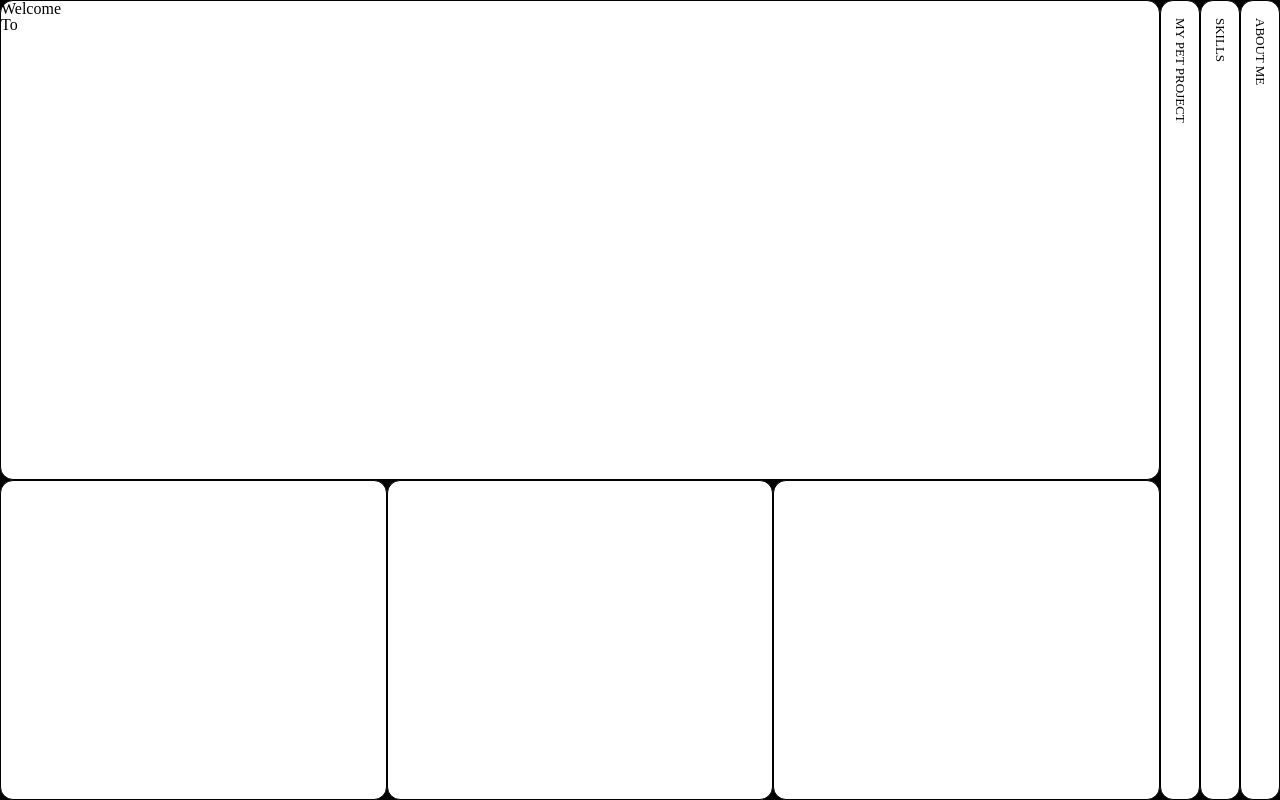
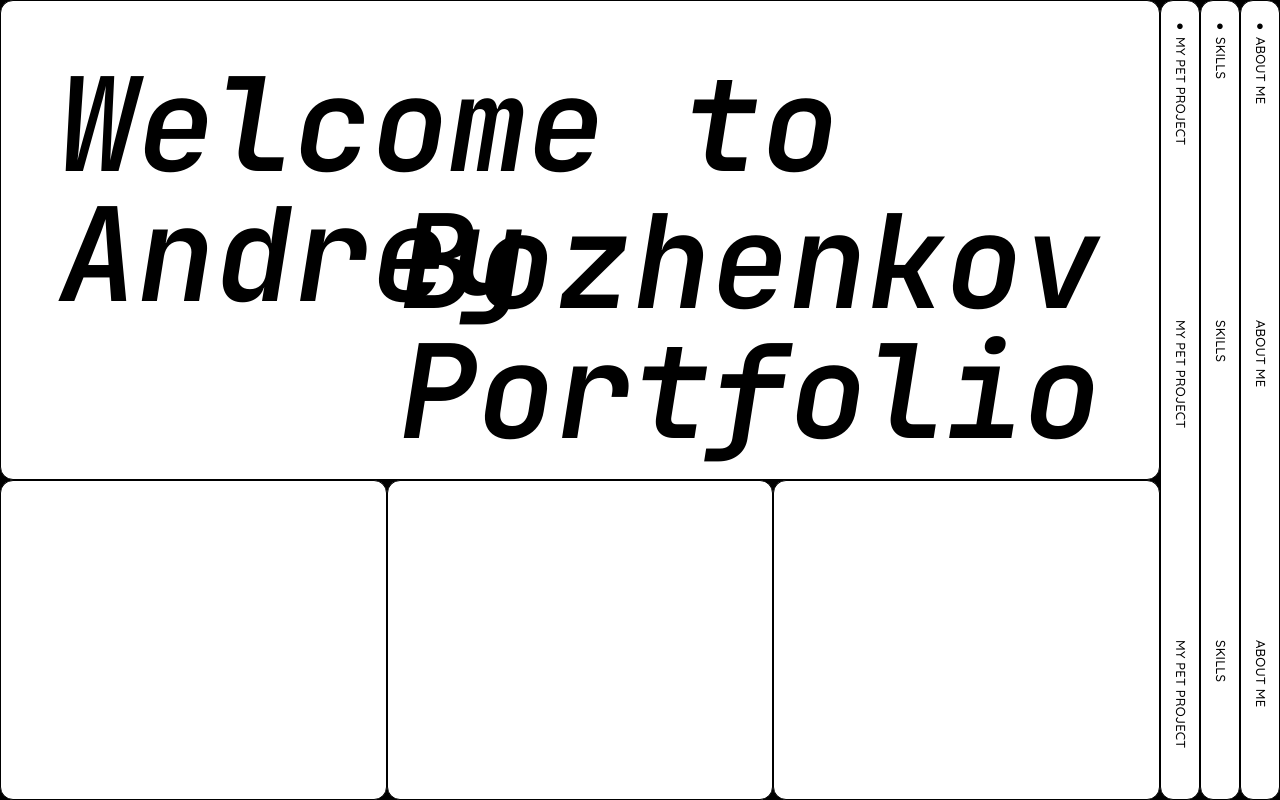
Before and after one commit to JaredNil/prtf_eden, a React (Create React App) app: page / in a window 1280 px wide. Built offline with nearby package versions, Linux system fonts and the light colour scheme.

Commit message:
add about

```diff
--- a/src/components/slideFolder/SlideContent.tsx
+++ b/src/components/slideFolder/SlideContent.tsx
@@ -21,18 +21,18 @@ const SlideContentIntro: FC = () => {
 
 	return (
 		<>
-			<div className="slide__block">
+			<section className="slide__block">
 				<div className="intro__title">
-					<p>Welcome</p>
-					<p>To</p>
+					<div className='intro__title-top'>Welcome to <br /> Andrey </div>
+					<div className='intro__title-bottom'>Bozhenkov	<br />Portfolio</div>
 				</div>
-			</div>
+			</section>
 
-			<div className="intro__block">
+			<section className="intro__block">
 				<div className="slide__block"></div>
 				<div className="slide__block"></div>
 				<div className="slide__block"></div>
-			</div>
+			</section>
 		</ >
 	);
 
@@ -42,7 +42,64 @@ const SlideContentPets: FC = () => {
 
 	return (
 		<>
-			<div className="slide__block">
+			<div className="pets">
+
+				<div className="pets__sidebar">
+					<div className="pets__sidebar-title slide__block">
+						<span>My pet project:</span>
+					</div>
+					<div className="pets__sidebar-bar">
+
+						<div className="pets__item slide__block _active">
+							<div className="item__label"><span>●</span> label</div>
+							<div className="item__text">
+								<div className="item__text-title">Project №1</div>
+								<div className="item__text-skill">TS, Redux</div>
+							</div>
+							<div className="item__link">
+								<a href="#" className='item__link-btn'>GH</a>
+							</div>
+						</div>
+
+						<div className="pets__item slide__block">
+							<div className="item__label"><span>●</span> label</div>
+							<div className="item__text">
+								<div className="item__text-title">Project №2</div>
+								<div className="item__text-skill">TS, Redux</div>
+							</div>
+							<div className="item__link">
+								<a href="#" className='item__link-btn'>GH</a>
+							</div>
+						</div>
+
+						<div className="pets__item slide__block">
+							<div className="item__label"><span>●</span> label</div>
+							<div className="item__text">
+								<div className="item__text-title">Project №3</div>
+								<div className="item__text-skill">TS, Redux</div>
+							</div>
+							<div className="item__link">
+								<a href="#" className='item__link-btn'>GH</a>
+							</div>
+						</div>
+
+						<div className="pets__item slide__block">
+							<div className="item__label"><span>●</span> label</div>
+							<div className="item__text">
+								<div className="item__text-title">Project №4</div>
+								<div className="item__text-skill">TS, Redux</div>
+							</div>
+							<div className="item__link">
+								<a href="#" className='item__link-btn'>GH</a>
+							</div>
+						</div>
+
+					</div>
+				</div>
+
+				<div className="pets__content slide__block">
+
+				</div>
 
 			</div>
 		</ >
@@ -66,11 +123,30 @@ const SlideContentTechno: FC = () => {
 const SlideContentAbout: FC = () => {
 
 	return (
-		<>
-			<div className="slide__block">
 
+		<div className="about">
+
+			<div className="about__title slide__block">	<h2>About me</h2>	</div>
+
+			<div className="about__block">
+				<div className="slide__block">
+				</div>
+				<div className="about__inform slide__block">
+					<div className="about__inform-container">
+						<div className="about__inform-title">Меня зовут Андрей Боженков</div>
+						<div className="about__inform-text">
+							<p>Я front-end TS/JS разработчик </p>
+							<p>I love creating and expressing new ideas, through web, app design, typography, and more.</p>
+							<p>I have an experience in interactive design, illustration, and more.</p>
+							<p>I love to cook, going to the beach, animals, and fries. I’m looking for my next big challenge in UX/UI and branding  :)</p>
+							<p>Check out some of <a href="#">my projects</a>.</p>
+						</div>
+					</div>
+				</div>
 			</div>
-		</ >
+
+		</div>
+
 	);
 
 }
--- a/src/components/slideFolder/SlideLine.tsx
+++ b/src/components/slideFolder/SlideLine.tsx
@@ -10,15 +10,29 @@ const SlideLine: FC<SlideContentPropsType> = ({ slideIndex }) => {
 		'SKILLS',
 		'ABOUT ME'
 	]
+	const dataSlideLineSubtext: string[] = [
+		'INTRO',
+		'MY PET PROJECT',
+		'SKILLS',
+		'ABOUT ME'
+	]
 
 
 	return (
 		<section className='slide__line'>
 			<div className="slide__line-container">
-				<span>
-					{dataSlideLine[slideIndex]}
-				</span>
+				<h2>
+					{`● ${dataSlideLine[slideIndex]} `}
+
+				</h2>
+				<div className='slide__line-subtext-1'>
+					{`${dataSlideLineSubtext[slideIndex]} `}
+				</div>
+				<div className='slide__line-subtext-2'>
+					{`${dataSlideLine[slideIndex]} `}
+				</div>
 			</div>
+
 		</section>
 	)
 }
--- a/src/scss/index.scss
+++ b/src/scss/index.scss
@@ -1,4 +1,10 @@
 @import url("./null.scss");
+
+@import url("https://fonts.googleapis.com/css2?family=Quicksand:wght@300;500;600&display=swap");
+@import url("https://fonts.googleapis.com/css2?family=JetBrains+Mono:ital,wght@1,600&display=swap");
+* {
+	font-family: "Quicksand", sans-serif;
+}
 
 $theme-block: #ffffff;
 $theme-phone: black;
@@ -79,6 +85,9 @@ $theme-white: #f8f8f8;
 		background-color: $theme-block;
 	}
 
+	transition: all 0.1s ease-in-out 0s;
+}
+
 section.slide__line {
 	height: 100%;
 	width: 100%;
@@ -92,44 +101,262 @@ $theme-white: #f8f8f8;
 	justify-content: center;
 	padding-top: 17px;
 
+	cursor: pointer;
 	.slide__line-container {
 		writing-mode: vertical-lr;
-			span {
+		display: flex;
+		align-items: center;
+		h2,
+		div {
 			font-size: 13px;
+			font-weight: 500;
+			letter-spacing: 0.2px;
+
+			user-select: none;
+		}
+		.slide__line-subtext-1 {
+			position: absolute;
+			top: calc(40vh);
+		}
+		.slide__line-subtext-2 {
+			position: absolute;
+			top: calc(80vh);
 		}
 	}
-	}
-
-	transition: all 0.1s ease-in-out 0s;
 }
 
 .slide__intro {
 	display: flex;
 	flex-direction: column;
-	div:nth-child(1) {
+	&._active {
+		section:nth-child(1) {
 			flex: 0 1 60%;
 		}
-	div:nth-child(2) {
+		section:nth-child(2) {
 			flex: 0 0 40%;
 			min-height: 300px;
 		}
-
 		.intro__block {
 			display: flex;
-
-		div {
+			.slide__block {
 				flex: 0 0 33.33%;
 			}
 		}
 	}
+}
 
-.slide__pets,
-.slide__techno,
-.slide__about {
+.slide__techno {
 	display: flex;
 
-	cursor: pointer;
 	.slide__block {
 		flex: 0 0 100%;
 	}
 }
+
+.slide__intro {
+	.intro__title {
+		position: relative;
+		height: 100%;
+
+		.intro__title-top,
+		.intro__title-bottom {
+			position: absolute;
+			font-size: 130px;
+			line-height: 130px;
+			font-family: "JetBrains Mono", monospace;
+
+			font-weight: 800;
+		}
+		.intro__title-top {
+			top: 0;
+			left: 0;
+			margin-top: 5%;
+			margin-left: 5%;
+		}
+		.intro__title-bottom {
+			text-align: end;
+			bottom: 0;
+			right: 0;
+			margin-right: 5%;
+			margin-bottom: 2%;
+		}
+	}
+	*::selection {
+		background: #46464695;
+	}
+}
+
+.slide__pets {
+	position: relative;
+	.pets {
+		height: 100%;
+		width: 100%;
+
+		display: flex;
+		.pets__sidebar {
+			flex: 0 0 40%;
+			max-width: 440px;
+		}
+		.pets__content {
+			flex: 1 1 60%;
+		}
+	}
+
+	// SIDEBAR SETTING
+	.pets__sidebar {
+		display: flex;
+		flex-direction: column;
+		.pets__sidebar-title {
+			flex: 0 0 80px;
+			padding-left: 40px;
+			font-size: 32px;
+			font-weight: 100;
+
+			user-select: none;
+
+			display: flex;
+			justify-content: flex-start;
+			align-items: center;
+		}
+		.pets__sidebar-bar {
+			flex: 1 1 auto;
+		}
+	}
+
+	// ITEM PETS FOR SIDEBAR
+	.pets__item {
+		position: relative;
+		padding-top: 25px;
+		padding-bottom: 35px;
+
+		overflow: hidden;
+		div {
+			user-select: none;
+		}
+		.item__label {
+			position: relative;
+			top: 0px;
+			left: 18px;
+			font-size: 12px;
+			font-weight: 300;
+			span {
+				font-size: 10px;
+			}
+		}
+		.item__text {
+			position: relative;
+			top: 2px;
+			left: 18px;
+			right: 8px;
+			width: calc(100% - 18px - 8px);
+
+			font-size: 32px;
+
+			display: flex;
+			justify-content: space-between;
+			.item__text-title {
+			}
+			.item__text-skill {
+				font-weight: 300;
+			}
+		}
+		.item__link {
+			position: relative;
+			display: block;
+			width: 100%;
+			right: 8px;
+			top: 12px;
+
+			display: flex;
+			justify-content: flex-end;
+			a {
+				background-color: $theme-phone;
+				color: $theme-block;
+				padding-top: 3px;
+				padding-bottom: 3px;
+				padding-left: 6px;
+				padding-right: 6px;
+				border-radius: 5px;
+				font-size: 30px;
+			}
+		}
+	}
+
+	// ITEM PETS FOR VISUAL EFFECT
+	.pets__item {
+		&:hover {
+			background-color: #d9d9d9;
+		}
+		&._active {
+			background-color: #ff3300;
+		}
+		transition: all 0.2s ease 0s;
+	}
+}
+
+.about {
+	height: 100%;
+	display: flex;
+	flex-direction: column;
+	.about__title {
+		flex: 1 1 35%;
+	}
+	.about__block {
+		flex: 1 1 65%;
+
+		display: flex;
+		.slide__block {
+			flex: 0 0 50%;
+		}
+	}
+
+	// TITLE OF SLIDE
+	.about__title {
+		position: relative;
+		display: flex;
+		justify-content: flex-end;
+		align-items: end;
+		h2 {
+			font-family: "JetBrains Mono", monospace;
+			font-weight: 800;
+			font-size: 115px;
+			padding: 40px;
+
+			user-select: none;
+		}
+	}
+
+	// BLOCK INFORM ABOUT ME
+	.about__inform {
+		display: flex;
+		align-items: center;
+
+		.about__inform-container {
+			position: relative;
+			top: -25px;
+			width: 75%;
+			margin: 0 auto;
+			.about__inform-title {
+				font-size: 25px;
+				font-weight: 700;
+				margin-bottom: 30px;
+			}
+			.about__inform-text {
+				p {
+					font-size: 14px;
+					margin-top: 15px;
+					line-height: 20px;
+					&:last-child {
+						font-weight: 500;
+						margin-top: 27px;
+						a {
+							font-size: 15px;
+							font-weight: 800;
+							color: black;
+						}
+					}
+				}
+			}
+		}
+	}
+}
```
Lines whose indentation alone changed are shown as unchanged.
